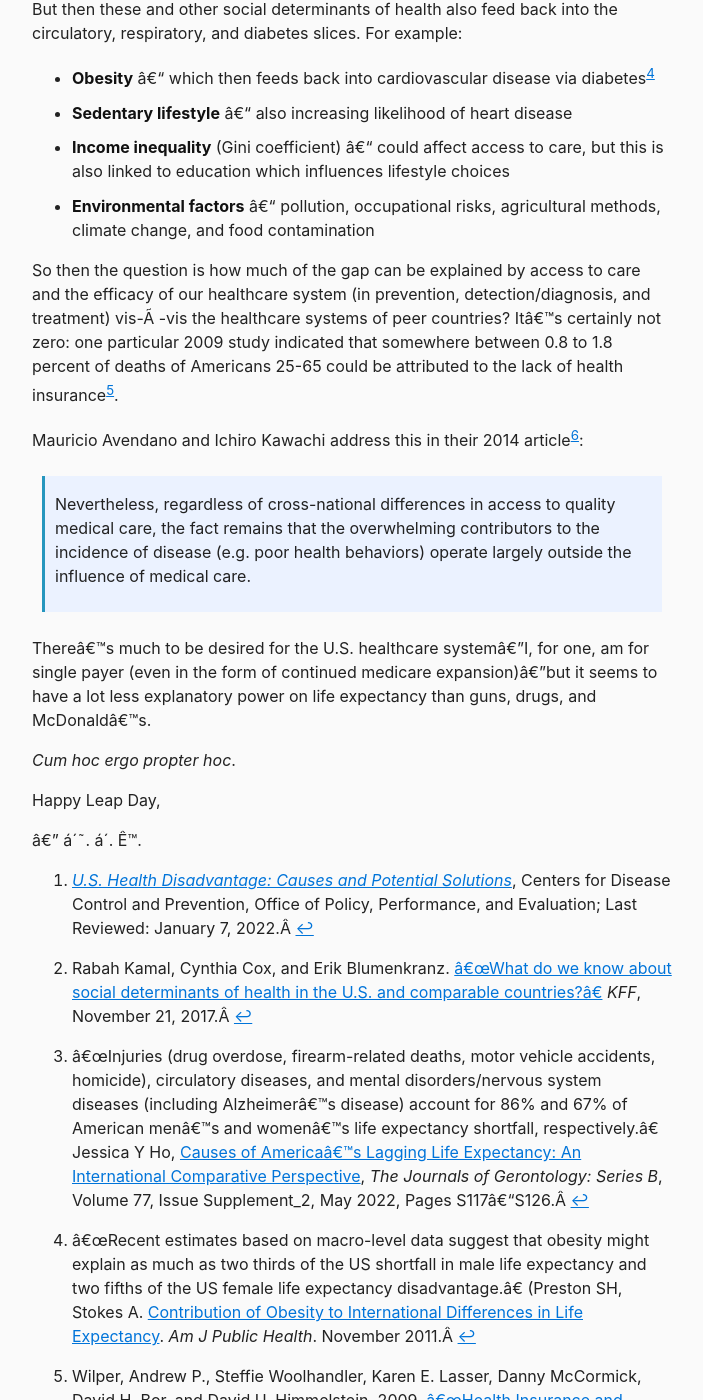
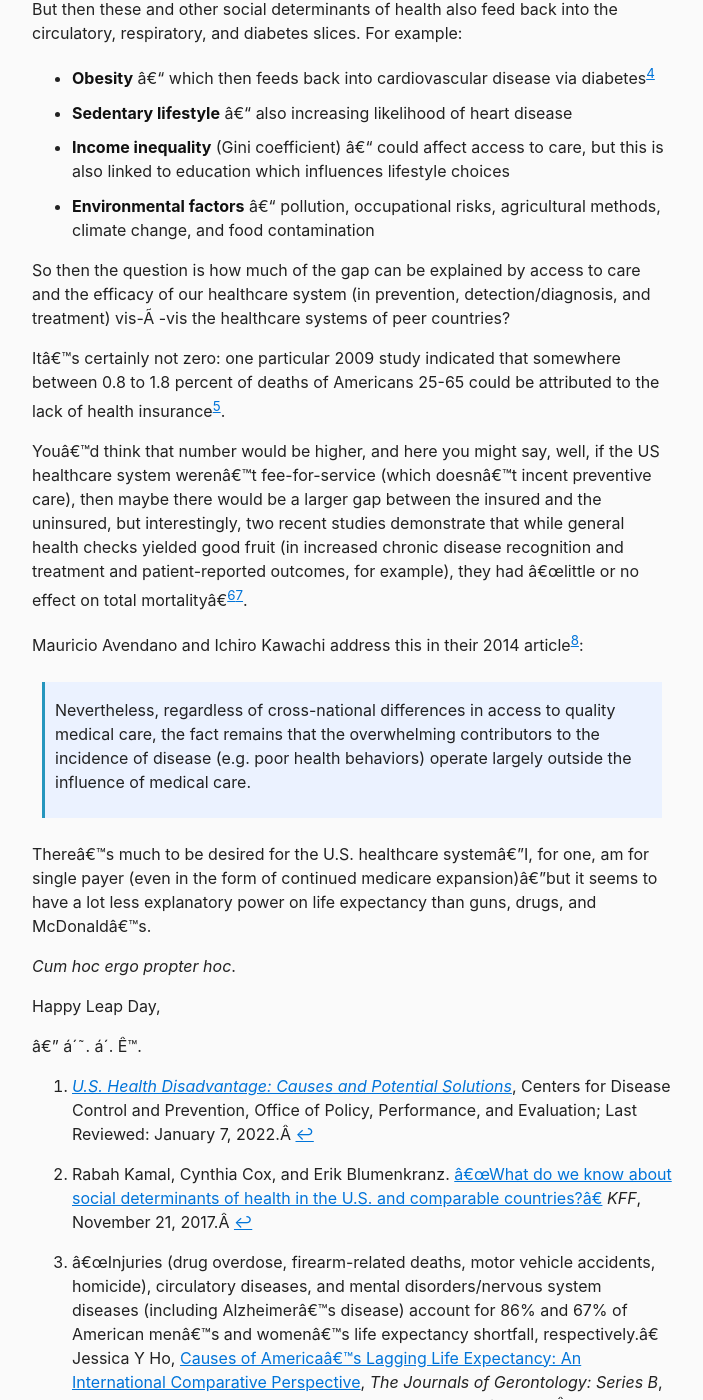
Before and after one commit to berensp/berensp.github.io, a Jekyll site: the page built from _posts/2024-02-29-us-life-expectancy.md, in a window 1280 px wide and 1400 px high, scrolled down 2190 px. Shown: the whole window, without its empty margins (288-991 px from the left). Built offline with Jekyll 4.4.1, drawn with Linux system fonts in a browser that asks for light colours; a script that is not in the unit is left out; some of the changed text lies outside the part shown.

Commit message:
Update 2024-02-29-us-life-expectancy.md

```diff
--- a/_posts/2024-02-29-us-life-expectancy.md
+++ b/_posts/2024-02-29-us-life-expectancy.md
@@ -38,13 +38,21 @@ But then these and other social determinants of health also feed back into the c
 
 [^4]: "Recent estimates based on macro-level data suggest that obesity might explain as much as two thirds of the US shortfall in male life expectancy and two fifths of the US female life expectancy disadvantage." (Preston SH, Stokes A. [Contribution of Obesity to International Differences in Life Expectancy](https://www.ncbi.nlm.nih.gov/pmc/articles/PMC3222401/). *Am J Public Health*. November 2011.
 
-So then the question is how much of the gap can be explained by access to care and the efficacy of our healthcare system (in prevention, detection/diagnosis, and treatment) vis-à-vis the healthcare systems of peer countries? It's certainly not zero: one particular 2009 study indicated that somewhere between 0.8 to 1.8 percent of deaths of Americans 25-65 could be attributed to the lack of health insurance[^5].
+So then the question is how much of the gap can be explained by access to care and the efficacy of our healthcare system (in prevention, detection/diagnosis, and treatment) vis-à-vis the healthcare systems of peer countries?
+
+It's certainly not zero: one particular 2009 study indicated that somewhere between 0.8 to 1.8 percent of deaths of Americans 25-65 could be attributed to the lack of health insurance[^5].
 
 [^5]: Wilper, Andrew P., Steffie Woolhandler, Karen E. Lasser, Danny McCormick, David H. Bor, and David U. Himmelstein. 2009. ["Health Insurance and Mortality in US Adults."](https://doi.org/10.2105/AJPH.2008.157685) *American Journal of Public Health* 99(12): 2289–2295.
 
-Mauricio Avendano and Ichiro Kawachi address this in their 2014 article[^6]\:
+You'd think that number would be higher, and here you might say, well, if the US healthcare system weren't fee-for-service (which doesn't incent preventive care), then maybe there would be a larger gap between the insured and the uninsured, but interestingly, two recent studies demonstrate that while general health checks yielded good fruit (in increased chronic disease recognition and treatment and patient-reported outcomes, for example), they had "little or no effect on total mortality"[^6][^7].
 
-[^6]: Avendano, Mauricio, and Ichiro Kawachi. ["Why do Americans have shorter life expectancy and worse health than do people in other high-income countries?"](https://www.annualreviews.org/doi/10.1146/annurev-publhealth-032013-182411) *Annual Review of Public Health* vol. 35 (2014): 307-25.
+[^6]: Krogsbøll LT, Jørgensen KJ, Gøtzsche PC. ["General health checks in adults for reducing morbidity and mortality from disease."](https://www.cochranelibrary.com/cdsr/doi/10.1002/14651858.CD009009.pub3/full) *The Cochrane Database of Systematic Reviews.* 2019 Jan;1:CD009009.
+
+[^7]: Liss DT, Uchida T, Wilkes CL, Radakrishnan A, Linder JA. ["General Health Checks in Adult Primary Care: A Review."](https://jamanetwork.com/journals/jama/article-abstract/2780614) *JAMA.* 2021;325(22):2294–2306. doi:10.1001/jama.2021.6524
+
+Mauricio Avendano and Ichiro Kawachi address this in their 2014 article[^8]\:
+
+[^8]: Avendano, Mauricio, and Ichiro Kawachi. ["Why do Americans have shorter life expectancy and worse health than do people in other high-income countries?"](https://www.annualreviews.org/doi/10.1146/annurev-publhealth-032013-182411) *Annual Review of Public Health* vol. 35 (2014): 307-25.
 
 > Nevertheless, regardless of cross-national differences in access to quality medical care, the fact remains that the overwhelming contributors to the incidence of disease (e.g. poor health behaviors) operate largely outside the influence of medical care.
 
```
